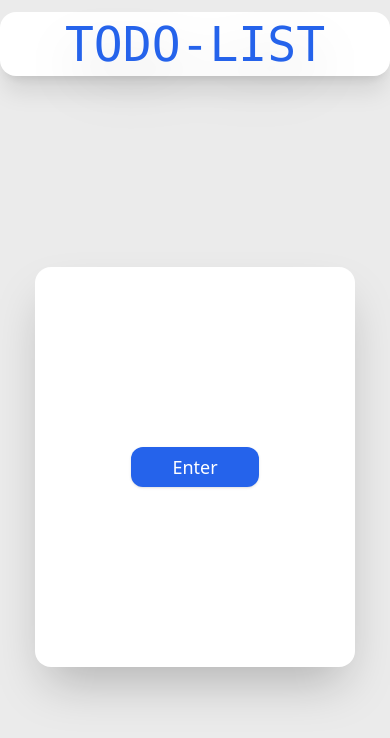
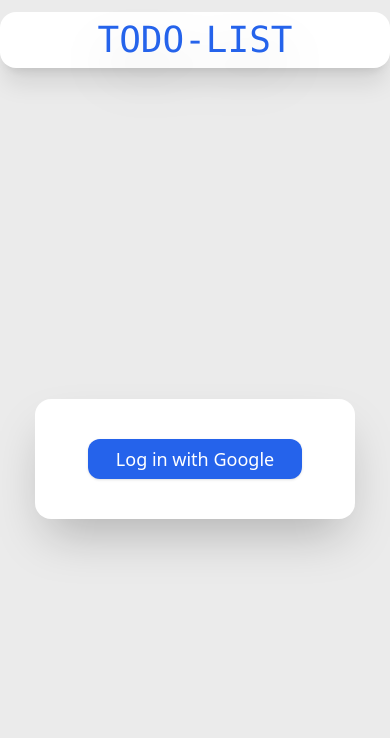
Before and after one commit to sz0320-bit/todoReact, a React (Vite) app in the folder todo-list/: page / in a window 390 px wide. Shown: the top 738 px of the page. Built offline with nearby package versions, Linux system fonts and the light colour scheme; no server answers.

Commit message:
server support and auth fix beta 1.01

```diff
--- a/todo-list/src/components/AddTask.jsx
+++ b/todo-list/src/components/AddTask.jsx
@@ -4,8 +4,8 @@
 
 const AddTask = ({onclick}) => {
     return (
-        <button onClick={onclick} className={"fixed border-2  bottom-5 shadow-3xl right-5 primary  h-20 w-20 rounded-[5em] flex justify-center items-center text-2xl"}>
-            <img className={'h-10'} src={logo}/>
+        <button onClick={onclick} className={"fixed border-2  bottom-5 shadow-3xl border-blue-600 dark:border-white right-5 primary  lg:h-20 lg:w-20 md:h-20 md:w-20 h-16 w-16  rounded-[5em] flex justify-center items-center text-2xl"}>
+            <img className={'lg:h-10 md:h-10 h-8'} src={logo}/>
         </button>
     )
 }
--- a/todo-list/src/components/Enter.jsx
+++ b/todo-list/src/components/Enter.jsx
@@ -4,8 +4,8 @@
     return (
         <>
             <div className={"h-[92.7vh] w-screen flex justify-center items-center "}>
-                <div className={"lg:h-[40em] lg:w-[30em] h-[25em] w-[20em] primary flex justify-center items-center shadow-2xl  rounded-2xl"}>
-                        <input type={"button"} value={'Enter'} onClick={onClick}  className={"bg-blue-600 h-10 w-32 text-white  rounded-xl text-lg shadow"}/>
+                <div className={"h-fit py-10 lg:w-[30em]  w-[20em] primary flex justify-center items-center shadow-2xl  rounded-2xl"}>
+                        <input type={"button"} value={'Log in with Google'} onClick={onClick}  className={"bg-blue-600 h-10 w-fit px-7 text-white  rounded-xl text-lg shadow"}/>
                 </div>
             </div>
         </>
--- a/todo-list/src/components/ViewMode.jsx
+++ b/todo-list/src/components/ViewMode.jsx
@@ -1,6 +1,6 @@
 import React from 'react';
 import {ThemeContext} from "../hooks/darkmode";
-import {FaSun, FaMoon} from "react-icons/all";
+import {FaSun, FaMoon, BiLogOut} from "react-icons/all";
 import {motion} from "framer-motion";
 import AddTask from "./AddTask";
 
@@ -9,11 +9,11 @@
 
     return (
         <div className={"duration-200 "}>
-            <button onClick={() => setTheme(theme === 'dark' ? 'light' : 'dark')} className={"fixed outline-none border-2  bottom-[6.5em] textColor shadow-3xl right-3 primary  h-14 w-14 rounded-[5em] flex justify-center items-center text-s"}>
+            <button onClick={() => setTheme(theme === 'dark' ? 'light' : 'dark')} className={"fixed outline-none border-2 border-blue-600 dark:border-white bottom-[5.25em]  md:bottom-[6.5em] lg:bottom-[6.5em] textColor shadow-3xl right-3 primary h-10 w-10  lg:h-14 lg:w-14 md:h-14 md:w-14 rounded-[5em] flex justify-center items-center text-s"}>
                 {theme==='dark' ? (
-                <FaSun size='24' className='top-navigation-icon ' />
+                <FaSun  className='top-navigation-icon lg:h-20 h-6 w-8' />
             ) : (
-                <FaMoon size='24' className='top-navigation-icon text-blue-600' />
+                <FaMoon size='24' className='top-navigation-icon text-blue-600 lg:h-20 h-4 w-6' />
             )}</button>
         </div>
     );
--- a/todo-list/src/components/bodybox.jsx
+++ b/todo-list/src/components/bodybox.jsx
@@ -2,6 +2,7 @@
 import {Tasks} from './tasks'
 import {MainHead} from "./head";
 import {Enter} from "./Enter";
+
 import {BrowserRouter, Route, Switch} from "react-router-dom";
 import {useState} from "react";
 import {useAuthState} from "react-firebase-hooks/auth";
@@ -26,9 +27,11 @@
     return (
         <>
 
-            <MainHead/>
+            {user ? <MainHead show={true} /> : <MainHead show={false} />}
 
             {user ? <Tasks/> : <Enter onClick={signWithGoogle}/>}
+
+
 
 
 
--- a/todo-list/src/components/head.jsx
+++ b/todo-list/src/components/head.jsx
@@ -1,8 +1,12 @@
-
-const MainHead = () => {
+import {BiLogOut} from "react-icons/all";
+import firebase from "../firebase";
+const MainHead = ({show}) => {
     return (
 
-        <div className="text-center border-red-500 primary rounded-2xl h-[100-92.7vh]  shadow-xl text-5xl font-mono text-blue-600 p-2 px-3 mt-3">
+        <div className="text-center border-red-500 primary rounded-2xl h-[100-92.7vh] flex justify-center items-center  shadow-xl lg:text-5xl text-4xl font-mono text-blue-600 p-2 px-3 mt-3">
+            {show && <button className={"absolute left-5"} onClick={() =>  firebase.auth().signOut()}>
+            <BiLogOut className="text-2xl lg:text-3xl  text-white" />
+            </button>}
             <a href="index.html" >
                 <h1 className={"drop-shadow-2xl"}>TO<span>DO</span>-LIST</h1>
             </a>
--- a/todo-list/src/components/task.jsx
+++ b/todo-list/src/components/task.jsx
@@ -48,7 +48,7 @@
             whileHover={!showMore && description !=='' ? {scale:1.05,transition:{duration:0}}  : {scale:1}}
             whileTap={description !=='' ? {scale:0.95} : {scale:1,transition:{duration:0}}}
             exit={{opacity: 0,scale:0,transition:{duration: 0.15,ease: "easeOut"}}}
-            className={`h-fit p-5 flex gap-3 flex-col justify-center select-none   primary rounded-xl shadow-xl
+            className={`h-fit p-5  flex gap-3 flex-col justify-center select-none   primary rounded-xl shadow-xl
             ${description !=='' ? 'border-b-8 border-b-blue-600 md:hover:scale-105 lg:hover:scale-105':''}`}
             onClick={() => description !==''? setShowMore(!showMore): console.log('no description to show!')} >
 
@@ -57,18 +57,18 @@
 
 
             <motion.div  id="line" className={"select-none"}>
-                <input  type={'text'} className=" w-[100%]  text-center  select-none  font-extrabold  textColor flex justify-center  h-fit  primary overflow-y-auto break-words font-mono text-xl pointer-events-none"
+                <input  type={'text'} className=" w-[100%]  text-center  select-none  font-extrabold  textColor flex justify-center  h-fit  primary overflow-y-auto break-words font-mono lg:text-xl text-m pointer-events-none"
                         value={text}  onChange={(e) => setText(e.target.value)}/>
             </motion.div>
                 <AnimatePresence  exitBeforeEnter={true}>
                 {showMore && <motion.div
-                    className={" w-[100%] textColor bg-[#616161] select-none  flex p-2  rounded-xl h-fit duration-200 description overflow-y-auto break-words font-mono text-s pointer-events-none"}>
+                    className={" w-[100%] textColor bg-[#616161] select-none text-sm lg:text-base  flex p-2  rounded-xl  h-fit duration-200 description overflow-y-auto break-words font-mono text-s pointer-events-none"}>
                     {description}
                  </motion.div>}
                 </AnimatePresence>
             <motion.div className="flex justify-center gap-5" >
-                <input type="button" value="edit" className=" px-7 font-mono py-0.5  bg-blue-600 w-32 text-white border-blue-800 h-fit px-2 rounded-xl shadow-xl" onClick={editPress}/>
-                <input type="button" value="delete" className=" px-7 font-mono py-0.5 bg-blue-600 w-32 text-white  h-fit px-2 rounded-xl shadow-xl" onClick={() => onDelete(task.id)}/>
+                <input type="button" value="edit" className=" px-7 font-mono lg:text-base md:text-base text-sm lg:py-0.5  bg-blue-600 w-32 text-white border-blue-800 h-[1.5em] lg:h-fit  rounded-xl shadow-xl" onClick={editPress}/>
+                <input type="button" value="delete" className=" px-7 font-mono lg:text-base md:text-base text-sm lg:py-0.5 bg-blue-600 w-32 text-white h-[1.5em]  lg:h-fit  rounded-xl shadow-xl" onClick={() => onDelete(task.id)}/>
             </motion.div>
 
         </motion.div>
--- a/todo-list/src/components/tasks.jsx
+++ b/todo-list/src/components/tasks.jsx
@@ -24,18 +24,19 @@
     const [task, setTasks] = useState([]);
 
 
-    const getData = async () => {let nret = [];
-        const ss = (newRef.get());
-        const datas = await ss
-            .then(snapshot => {
+    const getData = async () => {
+
+        let nret = [];
+
+
+            newRef.onSnapshot(async (snapshot) => {
                 snapshot.forEach(doc => {
                     nret = (doc.data().task);
                     setTasks(doc.data().task);
                     console.log(doc.data().task);
                 });
-            }).catch(err => {
-                console.log(err);
-            })
+            });
+
 
     }
 
@@ -43,10 +44,6 @@
        getData();
 
     },[]);
-
-
-
-
 
 
 
@@ -112,9 +109,6 @@
         setButtonShow(!bool);
     }
 
-    const signOut = () => {
-        firebase.auth().signOut();
-    }
 
     return (
         <div className={"m-7"}>
@@ -129,7 +123,6 @@
                         ))}</AnimatePresence>
                 </motion.div>
             </motion.div>
-            <Logout onClick={signOut}/>
             {buttonShow && <AddTask onclick={showState}/>}
             {buttonShow && <Toggle/>}
         </div>
```
